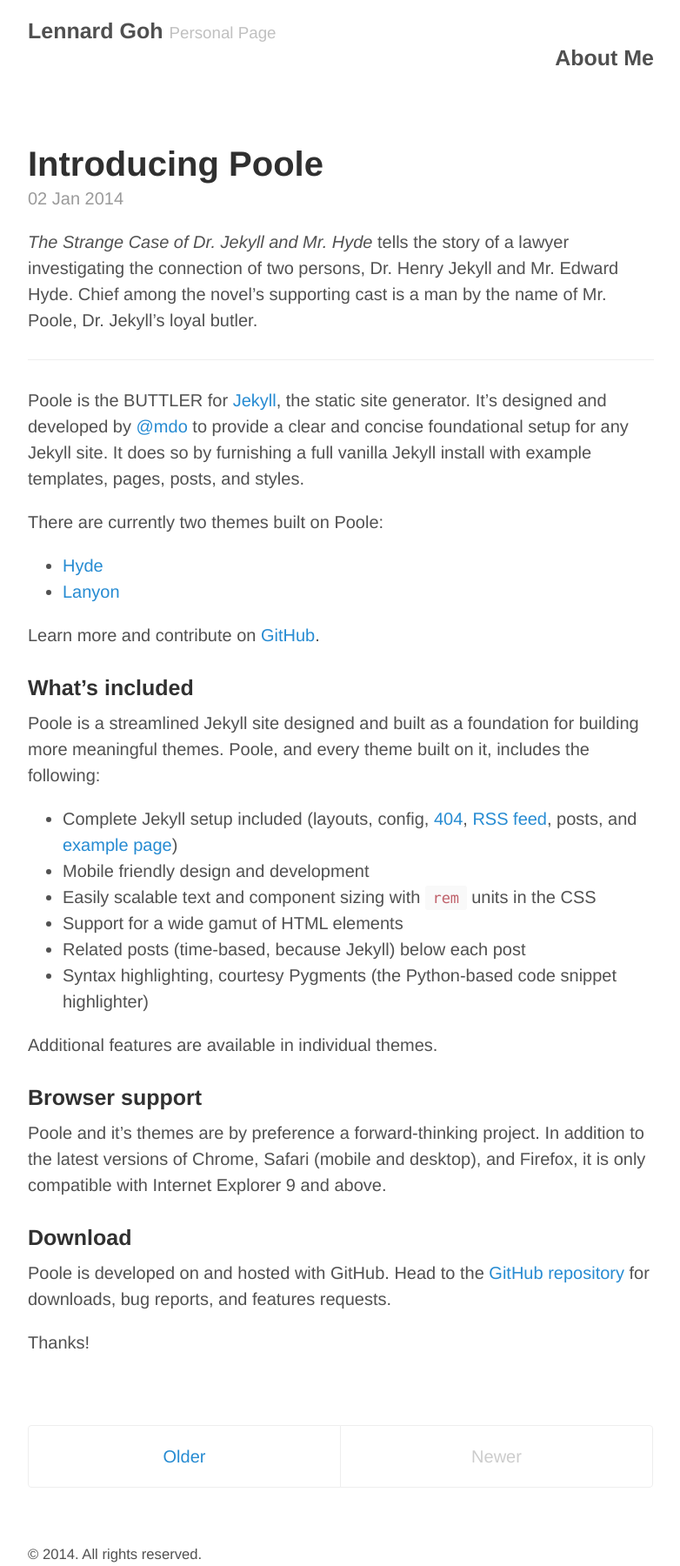
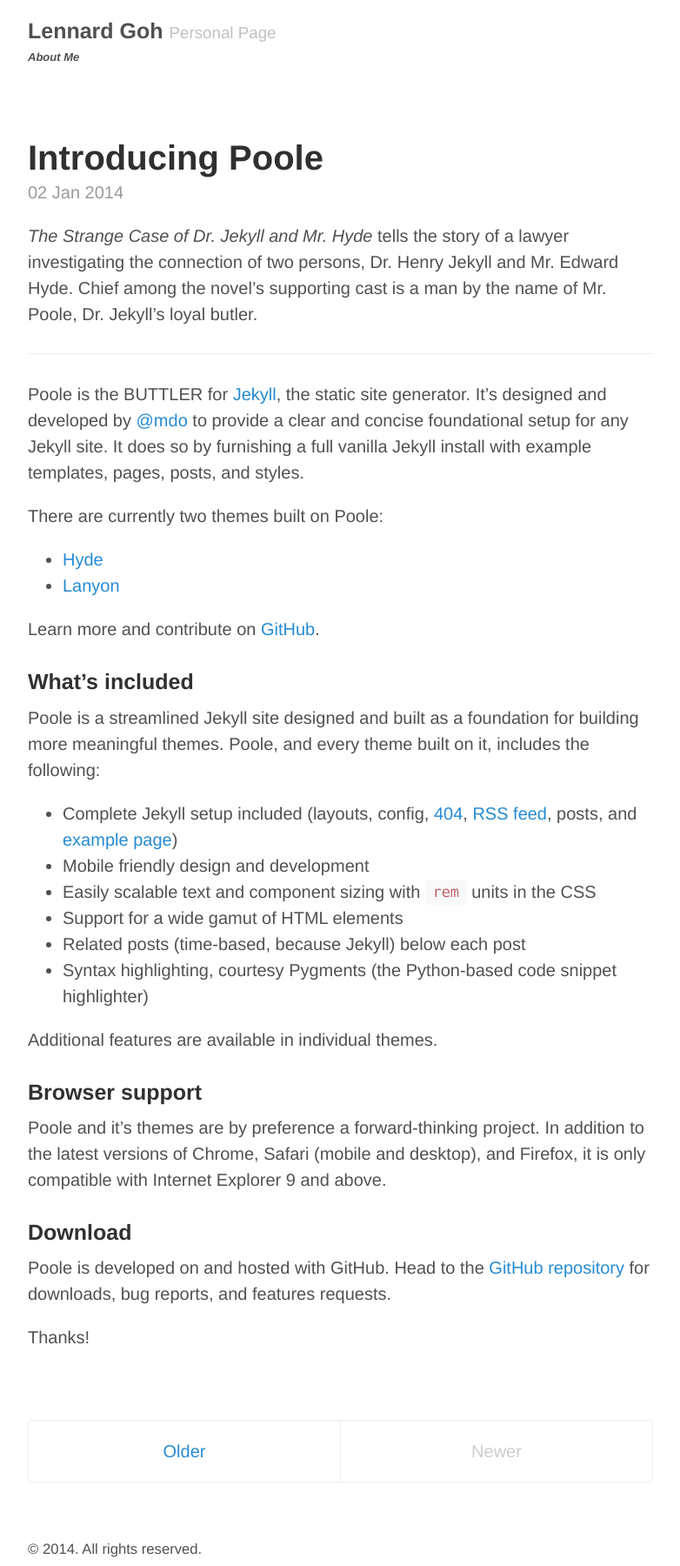
Before and after one commit to lennardgoh/lennardgoh.github.io, a Jekyll site: the page built from index.html, in a window 1280 px wide. Shown: the whole page at 87% size, without its empty margins (248-1030 px from the left). Built offline with Jekyll 4.4.1, drawn with Linux system fonts in a browser that asks for light colours; the list of posts is cut into pages by our own code.

Commit message:
About me link

```diff
--- a/_layouts/default.html
+++ b/_layouts/default.html
@@ -10,10 +10,10 @@
         <h3 class="masthead-title">
           <a href="{{ site.baseurl }}" title="Home">{{ site.title }}</a>
           <small>{{ site.tagline }}</small>
-          <div align ="right">
-              <a href="/about">About Me</a>
-          </div>
         </h3>
+        <h6 class="masthead-title">
+          <a href="/about"><font size = "2"><i>About Me</i></font></a>
+        </h>
       </header>
 
       <main>
```
Also changed, not shown: 9 other files.
